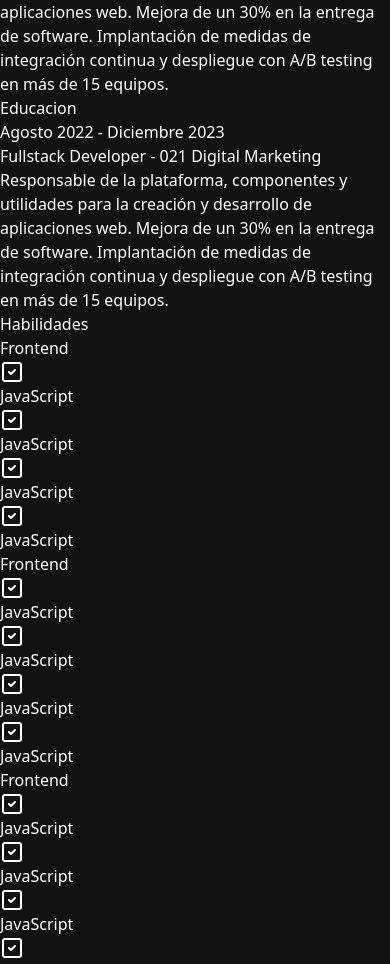
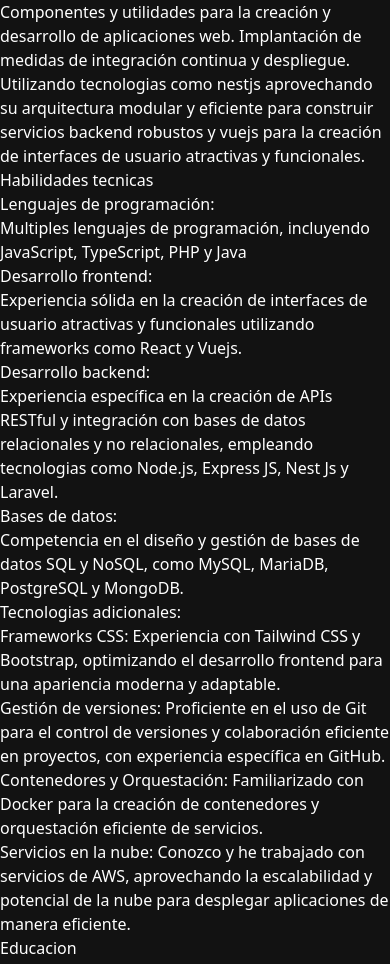
Before and after one commit to EmanuelLicona/portfolio-react, a React (Vite) app: page / in a window 390 px wide. Shown: the part 1020-1984 px from the top of the page. Built offline with nearby package versions, Linux system fonts and the light colour scheme.

Commit message:
feat: add style mobile menu

```diff
--- a/src/components/Header.tsx
+++ b/src/components/Header.tsx
@@ -19,7 +19,8 @@
       px-3 py-1
       sm:flex flex-row items-center
       bg-neutral-200 dark:bg-neutral-800/50
-      backdrop-blur-2xl"
+      backdrop-blur-2xl
+      "
       >
         <a
           className="hover:bg-white/10 rounded-full px-3 transition"
--- a/src/pages/sections/AboutMeSection.tsx
+++ b/src/pages/sections/AboutMeSection.tsx
@@ -1,5 +1,4 @@
 import { SectionContainer } from '../../components/SectionContainer'
-import { CheckIcon } from '../../components/icons/CheckIcon'
 
 export const AboutMeSection = () => {
   return (
@@ -13,11 +12,12 @@
         Sobre mi
       </h3>
 
-      <p>
-        Lorem ipsum dolor sit amet consectetur adipisicing elit.
-        Quisquam consectetur, at fugiat dolorum eum qui quia!
-        Ex magnam numquam dolorum illo amet distinctio, nulla corporis.
-        Ipsa incidunt numquam at labore.
+      <p className="text-lg text-pretty font-normal text-gray-500 dark:text-gray-400 mt-2">
+
+        Hola, soy Abdiel Licona, un apasionado desarrollador hondureño de 23 años con un enfoque
+        integral en la ingeniería en computación.
+        Mi experiencia abarca tanto el desarrollo backend como frontend, destacando mi habilidad
+        para crear soluciones tecnológicas eficientes y escalables.
 
       </p>
 
@@ -31,21 +31,90 @@
         Experiencia laboral
       </h4>
 
-
       <ol className="relative border-s border-gray-200 dark:border-purple-950 mt-12">
 
         <li className="ms-4">
           <div className="absolute w-3 h-3 bg-gray-200 rounded-full mt-1.5 -start-1.5 border border-white dark:border-gray-900 dark:bg-purple-900"></div>
           <time className="mb-1 text-lg font-normal leading-none text-gray-400 dark:text-gray-500">Agosto 2022 - Diciembre 2023</time>
-          <h3 className="text-2xl mt-3 font-semibold text-gray-900 dark:text-white">Fullstack Developer - 021 Digital Marketing</h3>
+          <h3 className="text-2xl mt-3 font-semibold text-gray-900 dark:text-white">Junior Fullstack Developer - 021 Digital Marketing</h3>
           <p className="text-lg font-normal text-gray-500 dark:text-gray-400">
-            Responsable de la plataforma, componentes y utilidades para la creación y
-            desarrollo de aplicaciones web. Mejora de un 30% en la entrega de software.
-            Implantación de medidas de integración continua y despliegue con A/B testing en más de 15 equipos.
+            Componentes y utilidades para la creación y desarrollo de aplicaciones web.
+            Implantación de medidas de integración continua y despliegue. Utilizando tecnologias
+            como nestjs aprovechando su arquitectura modular y eficiente para construir servicios backend robustos
+            y vuejs para la creación de interfaces de usuario atractivas y funcionales.
+
           </p>
         </li>
 
       </ol>
+
+      <h4 className="mt-12 text-3xl font-bold text-gray-900 dark:text-white">
+        Habilidades tecnicas
+      </h4>
+      <section className=" flex flex-col md:flex-row  gap-4  md:justify-between pt-7">
+
+        <ul className=" flex flex-col gap-3 text-lg text-pretty font-normal text-gray-500 dark:text-gray-400 mt-2">
+          <li>
+            <span className='font-bold text-gray-300'>Lenguajes de programación:</span>
+            <p>Multiples lenguajes de programación, incluyendo JavaScript, TypeScript, PHP y Java</p>
+          </li>
+
+          <li>
+            <span className='font-bold text-gray-300'>Desarrollo frontend:</span>
+            <p>Experiencia sólida en la creación de interfaces de usuario atractivas y funcionales utilizando frameworks como React y Vuejs.</p>
+          </li>
+
+          <li>
+            <span className='font-bold text-gray-300'>Desarrollo backend:</span>
+            <p>Experiencia específica en la creación de APIs RESTful y integración con bases de datos relacionales y no relacionales, empleando tecnologias como Node.js, Express JS, Nest Js y Laravel.</p>
+          </li>
+
+          <li>
+            <span className='font-bold text-gray-300'>Bases de datos:</span>
+            <p>Competencia en el diseño y gestión de bases de datos SQL y NoSQL, como MySQL, MariaDB, PostgreSQL y MongoDB.</p>
+          </li>
+
+          <li>
+            <span className='font-bold text-gray-300'>Tecnologias adicionales:</span>
+            <ul className='flex flex-col list-disc ps-6 gap-4'>
+
+              <li className=''>
+                <p>
+                  <span className='font-bold text-gray-300'>Frameworks CSS: </span>
+                  Experiencia con Tailwind CSS y Bootstrap, optimizando el desarrollo frontend para una apariencia moderna y adaptable.
+                </p>
+              </li>
+
+              <li>
+                <p>
+                  <span className='font-bold text-gray-300'>Gestión de versiones: </span>
+                  Proficiente en el uso de Git para el control de versiones y colaboración eficiente en proyectos, con experiencia específica en GitHub.
+                </p>
+              </li>
+
+              <li>
+                <p>
+                  <span className='font-bold text-gray-300'>Contenedores y Orquestación: </span>
+                  Familiarizado con Docker para la creación de contenedores y orquestación eficiente de servicios.
+                </p>
+              </li>
+
+              <li>
+                <p>
+                  <span className='font-bold text-gray-300'>Servicios en la nube: </span>
+                  Conozco y he trabajado con servicios de AWS, aprovechando la escalabilidad y potencial de la nube para desplegar aplicaciones de manera eficiente.
+                </p>
+              </li>
+
+
+            </ul>
+          </li>
+
+        </ul>
+
+      </section>
+
+
 
       <h4 className="
       mt-12
@@ -57,106 +126,18 @@
         Educacion
       </h4>
 
-
-      <ol className="relative border-s border-gray-200 dark:border-gray-700 mt-12">
-
-        <li className="ms-4">
-          <div className="absolute w-3 h-3 bg-gray-200 rounded-full mt-1.5 -start-1.5 border border-white dark:border-gray-900 dark:bg-gray-700"></div>
-          <time className="mb-1 text-lg font-normal leading-none text-gray-400 dark:text-gray-500">Agosto 2022 - Diciembre 2023</time>
-          <h3 className="text-2xl mt-3 font-semibold text-gray-900 dark:text-white">Fullstack Developer - 021 Digital Marketing</h3>
-          <p className="text-lg font-normal text-gray-500 dark:text-gray-400">
-            Responsable de la plataforma, componentes y utilidades para la creación y
-            desarrollo de aplicaciones web. Mejora de un 30% en la entrega de software.
-            Implantación de medidas de integración continua y despliegue con A/B testing en más de 15 equipos.
-          </p>
-        </li>
-
-      </ol>
-
-      <h4 className="
-      mt-12
-        text-3xl
-       font-bold
-        text-gray-900
-        dark:text-white"
-      >
-        Habilidades
-      </h4>
+      <p className="text-lg text-pretty font-normal text-gray-500 dark:text-gray-400 mt-2">
+        Actualmente, estoy termiando mi carrera en ingeniería en computación, fusionando conocimientos académicos con habilidades prácticas.
+      </p>
+      <p className='text-lg text-pretty font-normal text-gray-500 dark:text-gray-400 mt-2'>
+        Como autodidacta comprometido, me esfuerzo por integrar las últimas tecnologías en mis proyectos, incluyendo medidas de integración continua y despliegue para garantizar la calidad del software.
+      </p>
 
 
-      <section className=" md:flex  md:justify-between pt-7">
-
-        <article className='border md:w-1/3 p-4 rounded-xl shadow-lg shadow-purple-300
-          hover:-rotate-2
-          duration-500
-          ease-in-out
-        '>
-          <h3 className='text-2xl text-center pb-2 border-b-[1px]' >Frontend</h3>
-          <ul className='text-md mt-3'>
-
-            <li className='flex mt-5'>
-              <CheckIcon className='mr-3' /> <p>JavaScript</p>
-            </li>
-            <li className='flex mt-5'>
-              <CheckIcon className='mr-3' /> <p>JavaScript</p>
-            </li>
-            <li className='flex mt-5'>
-              <CheckIcon className='mr-3' /> <p>JavaScript</p>
-            </li>
-            <li className='flex mt-5'>
-              <CheckIcon className='mr-3' /> <p>JavaScript</p>
-            </li>
-          </ul>
-        </article>
-
-        <article className='border w-1/3 p-4 mx-4 rounded-xl shadow-lg shadow-purple-300
-          hover:scale-110
-          duration-500
-          ease-in-out
-        '>
-          <h3 className='text-2xl text-center pb-2 border-b-[1px]' >Frontend</h3>
-          <ul className='text-md mt-3'>
-
-            <li className='flex mt-5'>
-              <CheckIcon className='mr-3' /> <p>JavaScript</p>
-            </li>
-            <li className='flex mt-5'>
-              <CheckIcon className='mr-3' /> <p>JavaScript</p>
-            </li>
-            <li className='flex mt-5'>
-              <CheckIcon className='mr-3' /> <p>JavaScript</p>
-            </li>
-            <li className='flex mt-5'>
-              <CheckIcon className='mr-3' /> <p>JavaScript</p>
-            </li>
-          </ul>
-        </article>
-
-        <article className='border w-1/3 p-4 rounded-xl shadow-lg shadow-purple-300
-          hover:rotate-2
-          duration-500
-          ease-in-out
-        '>
-          <h3 className='text-2xl text-center pb-2 border-b-[1px]' >Frontend</h3>
-          <ul className='text-md mt-3'>
-
-            <li className='flex mt-5'>
-              <CheckIcon className='mr-3' /> <p>JavaScript</p>
-            </li>
-            <li className='flex mt-5'>
-              <CheckIcon className='mr-3' /> <p>JavaScript</p>
-            </li>
-            <li className='flex mt-5'>
-              <CheckIcon className='mr-3' /> <p>JavaScript</p>
-            </li>
-            <li className='flex mt-5'>
-              <CheckIcon className='mr-3' /> <p>JavaScript</p>
-            </li>
-          </ul>
-        </article>
 
 
-      </section>
+
+
 
 
 
--- a/src/pages/sections/ProjectSection.tsx
+++ b/src/pages/sections/ProjectSection.tsx
@@ -25,13 +25,13 @@
         text-gray-900
         dark:text-white"
       >
-        Projectos Realizados
+        Projectos Destacados
       </h3>
 
       <section className="grid grid-cols-1 md:grid-cols-2 gap-x-4 gap-y-2  lg:grid-cols-3 pt-7 ">
         {
           projects.map((project, index) => (
-            <article key={index} className="border max-h-[300px]  flex flex-col p-2
+            <article key={index} className="border min-[300px] max-h-[300px]  flex flex-col p-2
               bg-white/5
               border-gray-200 rounded-md
               dark:border-gray-700
```
Also changed, not shown: src/components/MobileMenu.tsx (+22 -3 lines).
